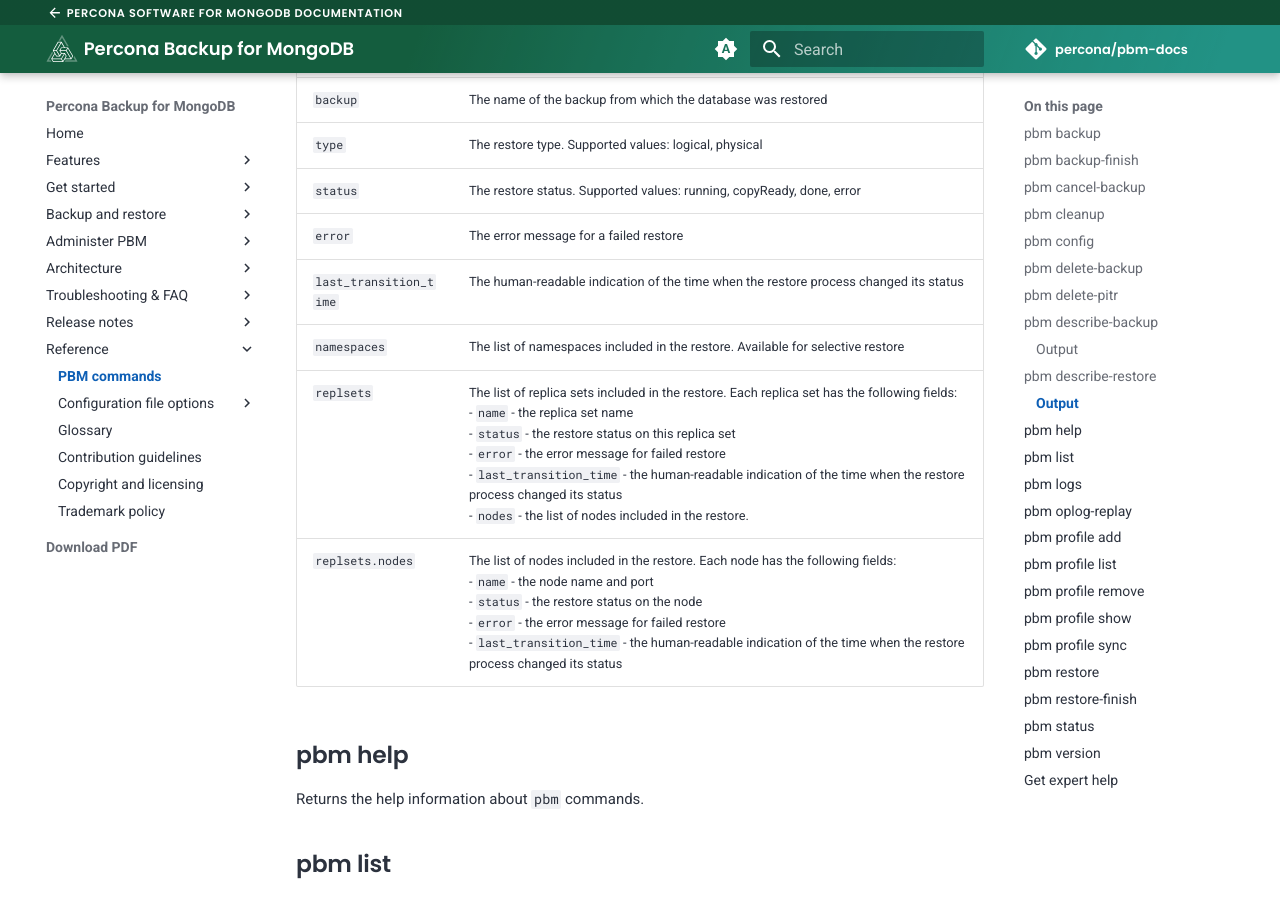
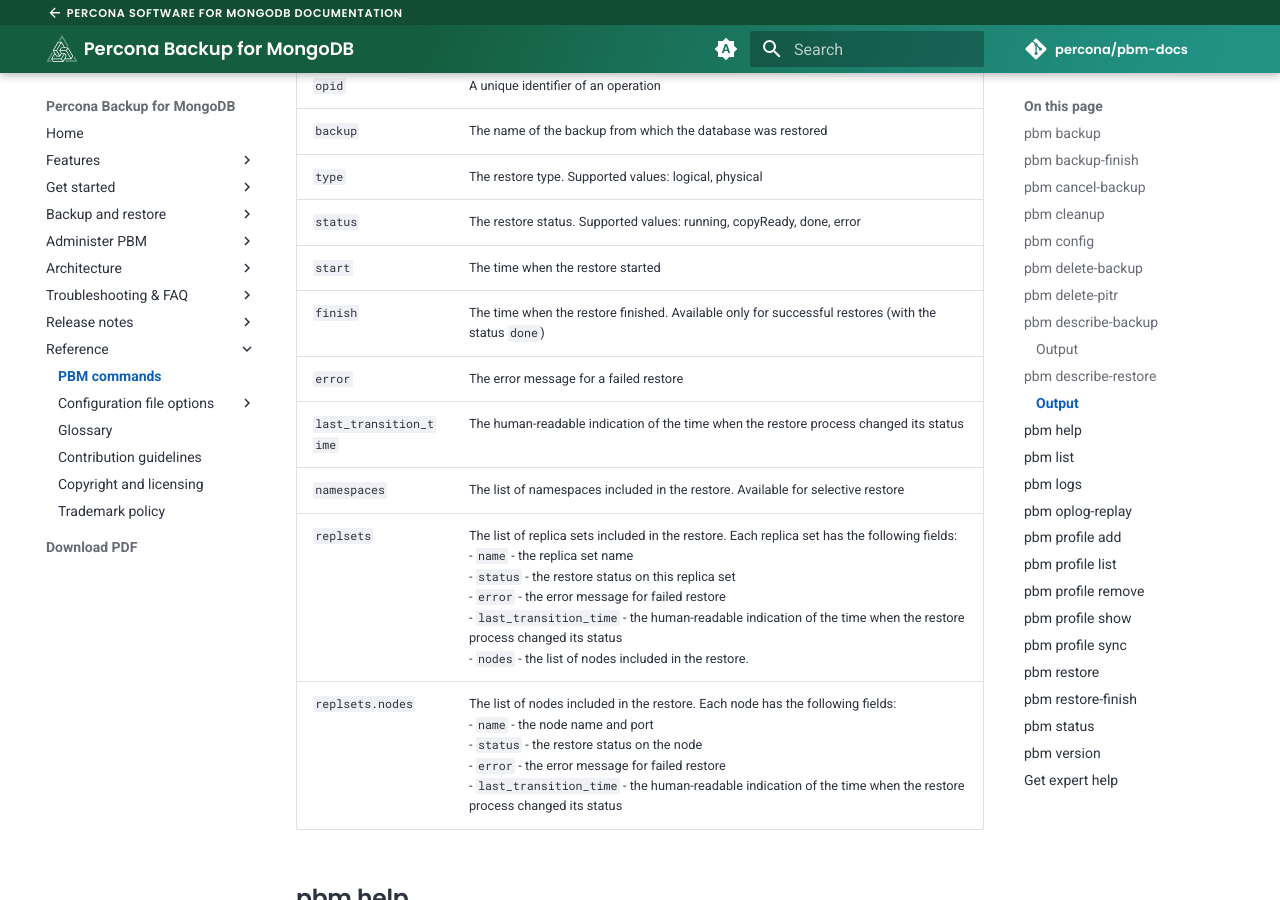
Before and after one commit to percona/pbm-docs, an MkDocs documentation site: the page built from docs/reference/pbm-commands.md, in a window 1280 px wide and 900 px high, scrolled down 9174 px. Built offline with MkDocs 1.6.1 and Material for MkDocs 9.7.7, drawn with Linux system fonts in a browser that asks for light colours; nearby versions of some CDN libraries; comment, search, counter and statistics services are not loaded; some of the changed text lies outside the part shown.

Commit message:
PBM-1338 Documented new fields for the describe-restore output
	modified:   docs/reference/pbm-commands.md
	modified:   docs/usage/restore-progress.md

```diff
--- a/docs/reference/pbm-commands.md
+++ b/docs/reference/pbm-commands.md
@@ -295,6 +295,7 @@
 * The name of the backup from which the database was restored
 * Type
 * Status
+* Start and finish time of the restore
 * Last transition time – the time when the restore process changed its status
 * The name of every replica set, its restore status and the last transition time
 
@@ -330,6 +331,8 @@
      "backup": "<backup_name>",
      "type": "logical",
      "status": "done",
+     "start": "Time"
+     "finish": "Time"
      "namespaces": [
         "<database.*>"
      "last_transition_time": "Time"
@@ -363,6 +366,8 @@
      "backup": "<backup_name>",
      "type": "physical",
      "status": "done",
+     "start": "Time"
+     "finish": "Time"
      "last_transition_time": "Time",
      "replsets": [
        {
@@ -388,6 +393,8 @@
 | `backup`    | The name of the backup from which the database was restored |
 | `type`      | The restore type. Supported values: logical, physical|
 | `status`    | The restore status. Supported values: running, copyReady, done, error |
+| `start`     | The time when the restore started |
+| `finish`    | The time when the restore finished. Available only for successful restores (with the status `done`) |
 | `error`     | The error message for a failed restore |
 | `last_transition_time` | The human-readable indication of the time when the restore process changed its status |
 | `namespaces` | The list of namespaces included in the restore. Available for selective restore |
```
Also changed, not shown: docs/usage/restore-progress.md (+1 -0 lines).
